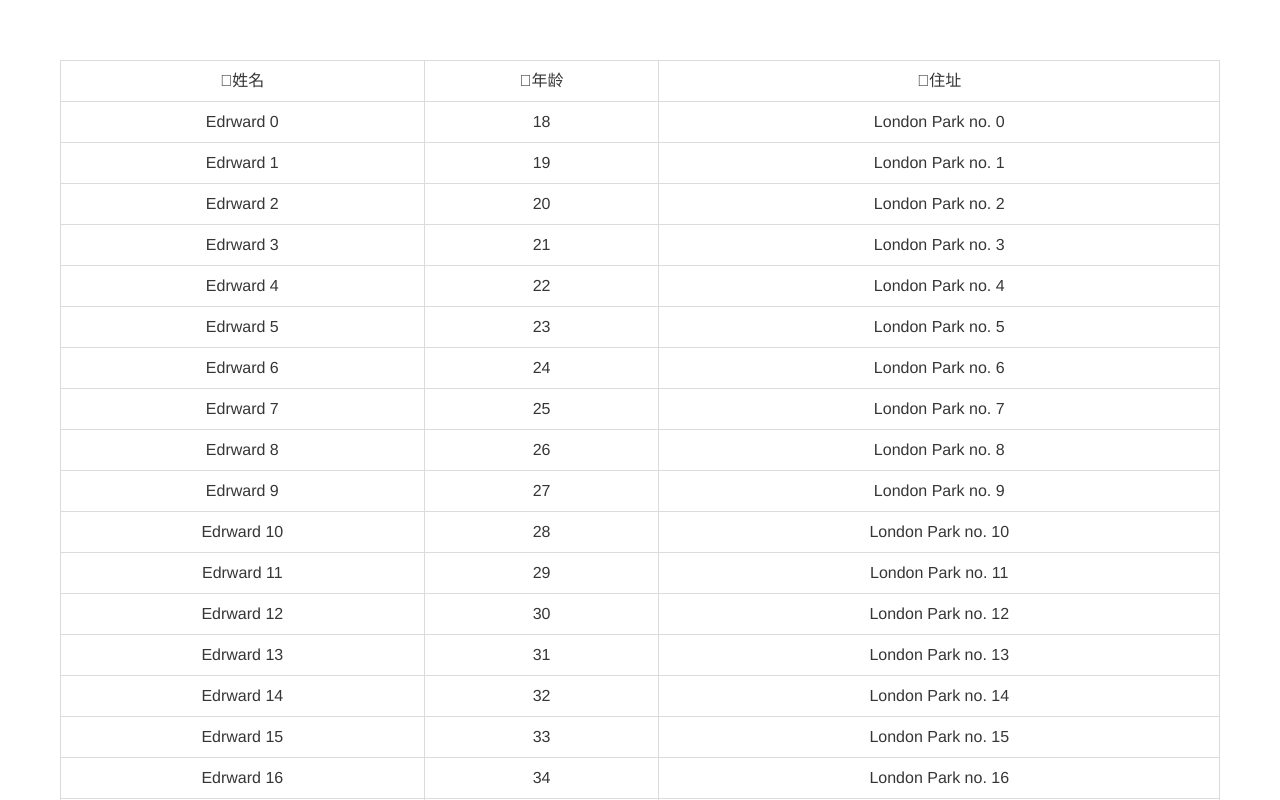
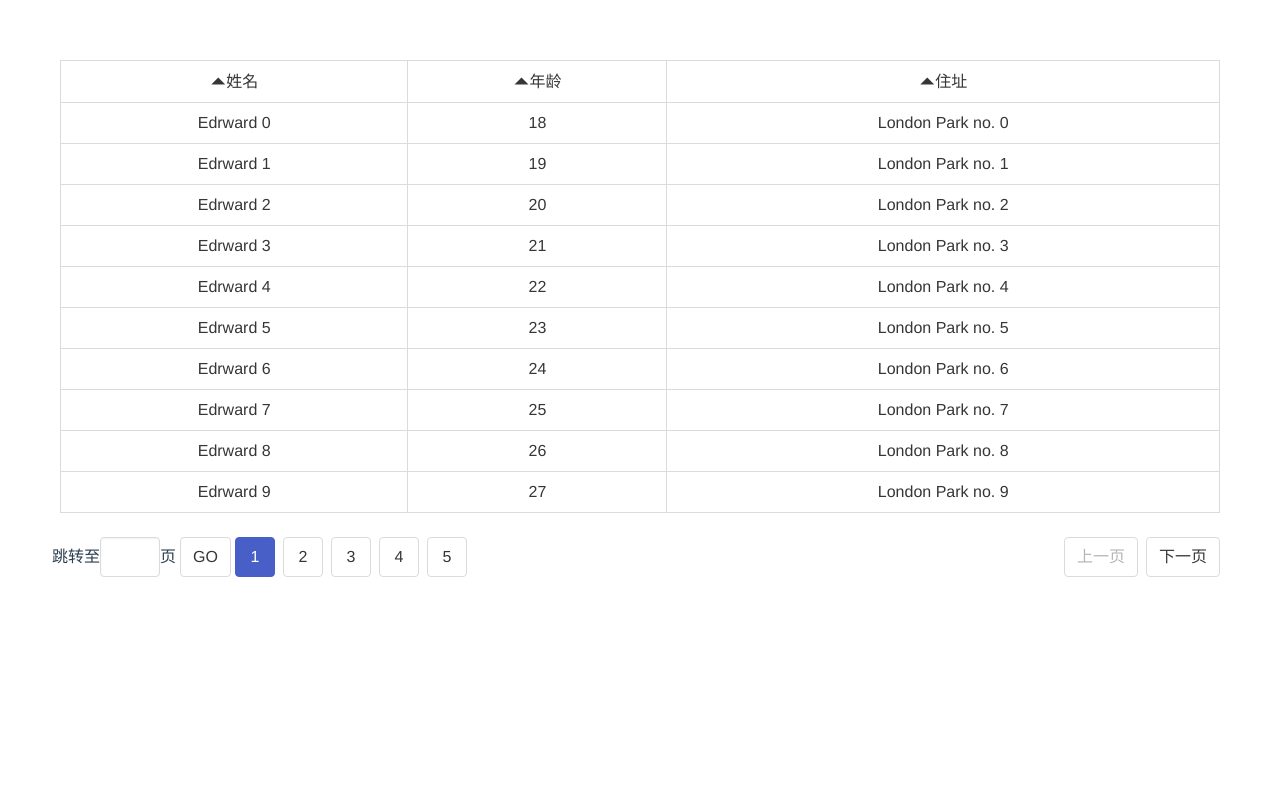
Before and after one commit to lijianhui539/table, a Vue app: page / in a window 1280 px wide. Shown: the top 800 px of the page. Built offline with nearby package versions, Linux system fonts and the light colour scheme.

Commit message:
feat: 新增分页功能

```diff
--- a/src/components/table/SimpleTable.tsx
+++ b/src/components/table/SimpleTable.tsx
@@ -1,7 +1,7 @@
 import { defineComponent, ref } from "vue";
-import type { TableProps } from "./types";
+import type { TableProps, ColumnType } from "./types";
 import Pagination from "../pagination";
-
+import classnames from 'classnames'
 export default defineComponent({
   name: "SimpleTable",
   props: {
@@ -27,16 +27,18 @@ export default defineComponent({
   components: {
     Pagination,
   },
-  setup(props: TableProps, { attrs, emit, slots }) {
-
+  setup(props: TableProps) {
     let current = ref(1);
     let onPageChange = (pageNumber: number) => {
-      current.value = pageNumber
+      current.value = pageNumber;
     };
 
-    let renderList = props.columns.map(item => {})
+    return () => {
+      let renderList: ColumnType[] = props.dataSource.slice(
+        (current.value - 1) * props.pageSize,
+        current.value * props.pageSize
+      );
 
-    return () => {
       return (
         <>
           <table class="is-bordered is-hoverable is-fullwidth table">
@@ -44,19 +46,18 @@ export default defineComponent({
               <tr>
                 {props.columns.map((item) => {
                   return (
-                    <td
-                      key={item.key}
-                      class="icon-shangjiantou"
-                      title={item.title}
-                    >
-                      {item.title}
+                    <td>
+                      <div key={item.key}>
+                        <span class="iconfont icon-shangjiantou"></span>
+                        <span title={item.title}>{item.title}</span>
+                      </div>
                     </td>
                   );
                 })}
               </tr>
             </thead>
             <tbody>
-              {props.dataSource.map((row) => {
+              {renderList.map((row) => {
                 return (
                   <tr key={props.rowKey(row)}>
                     {props.columns.map((cell) => {
--- a/src/components/table/types.ts
+++ b/src/components/table/types.ts
@@ -1,5 +1,5 @@
 
-type ColumnType = {
+export type ColumnType = {
     key: string;
     title: string;
     render?: (row: any) => JSX.Element
@@ -8,6 +8,6 @@ type ColumnType = {
 export type TableProps<T=any> =  {
   dataSource: T[];
   columns: ColumnType[];
-  rowKey: () => string;
+  rowKey: (row: ColumnType) => string;
   pageSize: number;
 }
```
